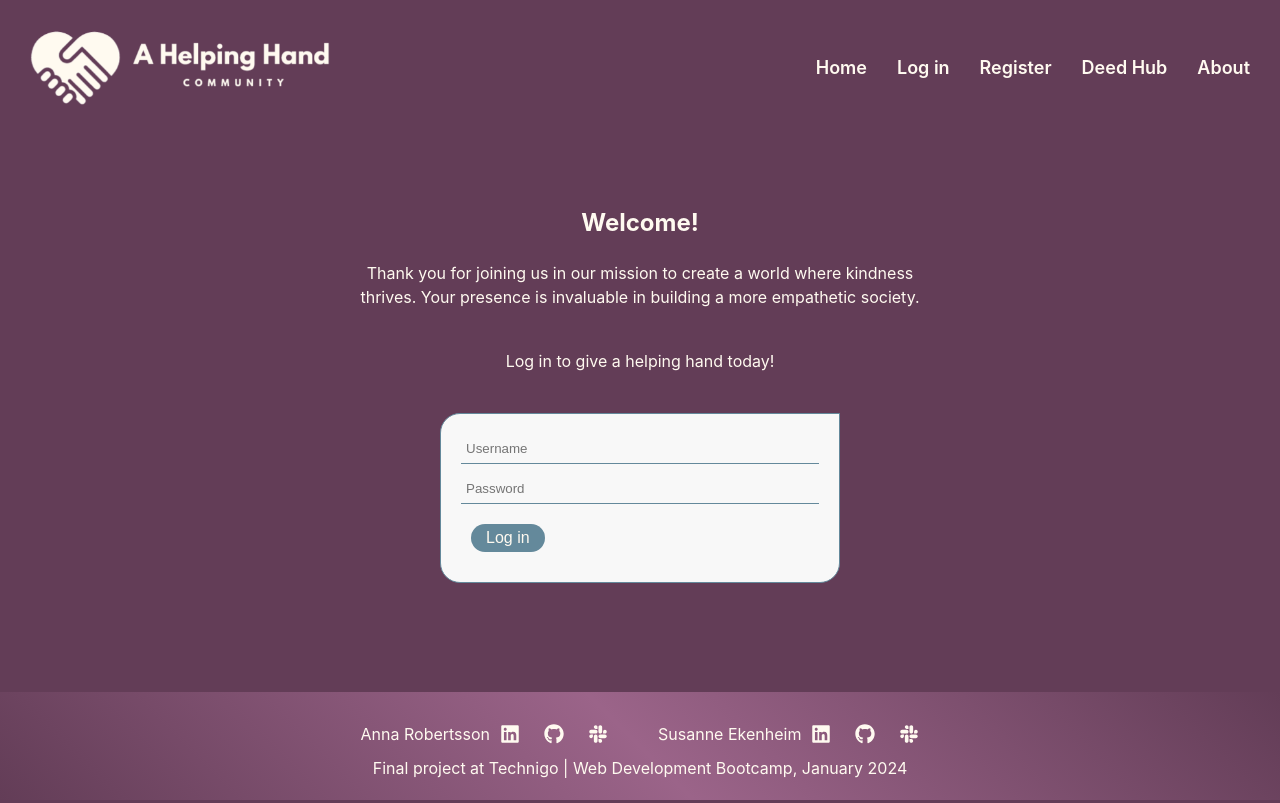
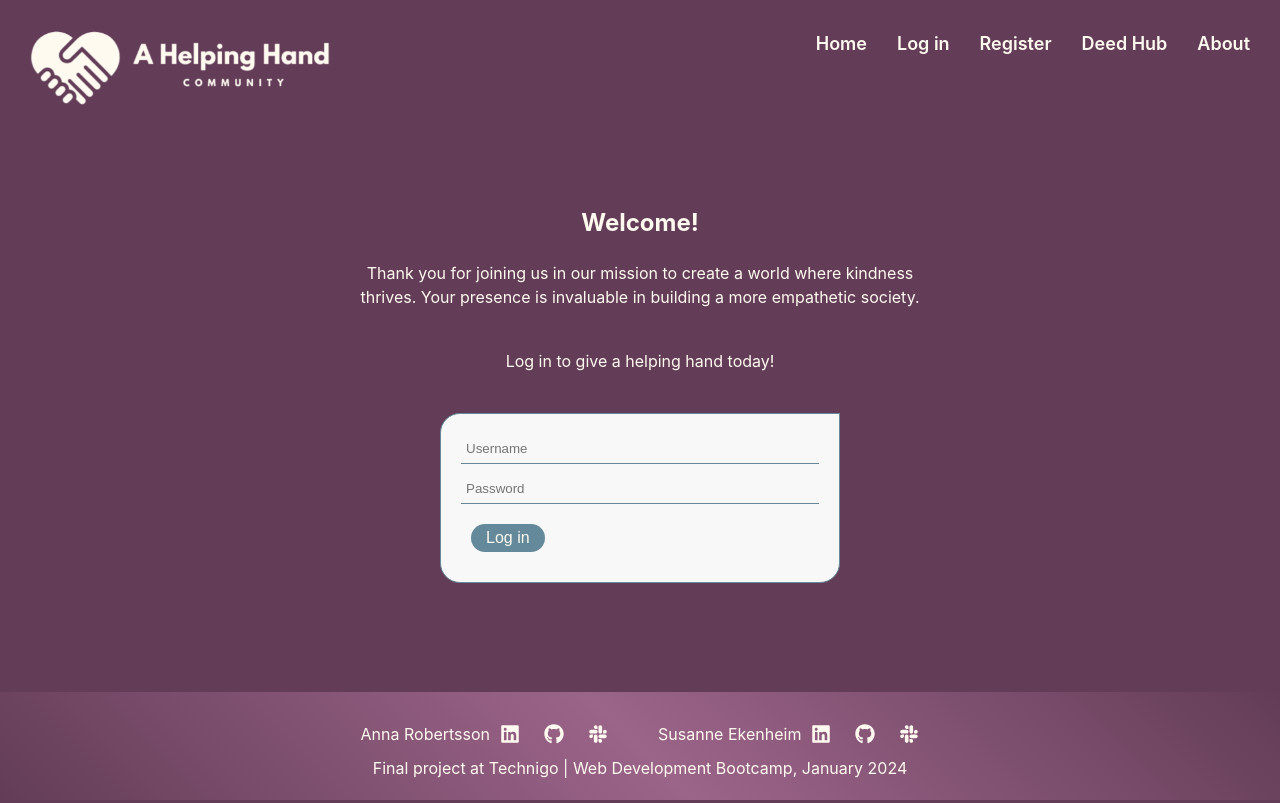
Before and after one commit to Technigo/final-boiler-plate-monorepo, a React (Vite) app in the folder frontend/: page /login in a window 1280 px wide. Built offline with nearby package versions, Linux system fonts and the light colour scheme; no server answers.

Commit message:
added gotop-button to profile, tabindex on tasktabs, margin on tabs, absolute position on navbar

```diff
--- a/frontend/src/components/Header/Navbar.jsx
+++ b/frontend/src/components/Header/Navbar.jsx
@@ -8,9 +8,12 @@ import { useNavigate } from "react-router-dom";
 import styled from "styled-components";
 
 const StyledNav = styled.nav`
-  position: relative;
+  position: absolute;
   display: flex;
   justify-content: flex-end;
+  top: 30px;
+  width: 70%;
+  right: 30px;
 
   a {
     color: var(--lighttext);
@@ -26,6 +29,7 @@ const StyledNav = styled.nav`
     display: flex;
     flex-direction: column;
     width: 150px;
+    //background-color: var(--grey);
   }
 
   .logout-button {
--- a/frontend/src/components/Tabs/TabsStyling.css
+++ b/frontend/src/components/Tabs/TabsStyling.css
@@ -4,7 +4,7 @@
 
 .react-tabs__tab-list {
   border-bottom: 2px solid var(--lighttext);
-  margin: 0 0 10px;
+  margin: 0 0 20px;
   padding: 0;
   display: flex;
   justify-content: center;
--- a/frontend/src/components/Tabs/TaskTabs.jsx
+++ b/frontend/src/components/Tabs/TaskTabs.jsx
@@ -14,7 +14,10 @@ export const TaskTabs = () => {
   return (
     <Tabs>
       <TabList>
-        <Tab onClick={handleReset}>Ask for help</Tab>
+        <Tab tabIndex="0" onClick={handleReset}>
+          {/* tabIndex="0" makes tab focusable */}
+          Ask for help
+        </Tab>
         <Tab>Lend a hand</Tab>
       </TabList>
       <TabPanel>
--- a/frontend/src/pages/Profile.jsx
+++ b/frontend/src/pages/Profile.jsx
@@ -5,6 +5,7 @@ import { Tab, Tabs, TabList, TabPanel } from "react-tabs";
 import { Button } from "../components/Buttons/Button";
 import styled from "styled-components";
 import "../components/Tabs/TabsStyling.css";
+import { GoTopButton } from "../components/Buttons/GoTop";
 
 const StyledProfilePage = styled.div`
   display: flex;
@@ -197,6 +198,7 @@ export const Profile = () => {
           </TasksContainer>
         </TabPanel>
       </Tabs>
+      <GoTopButton />
     </StyledProfilePage>
   );
 };
```
